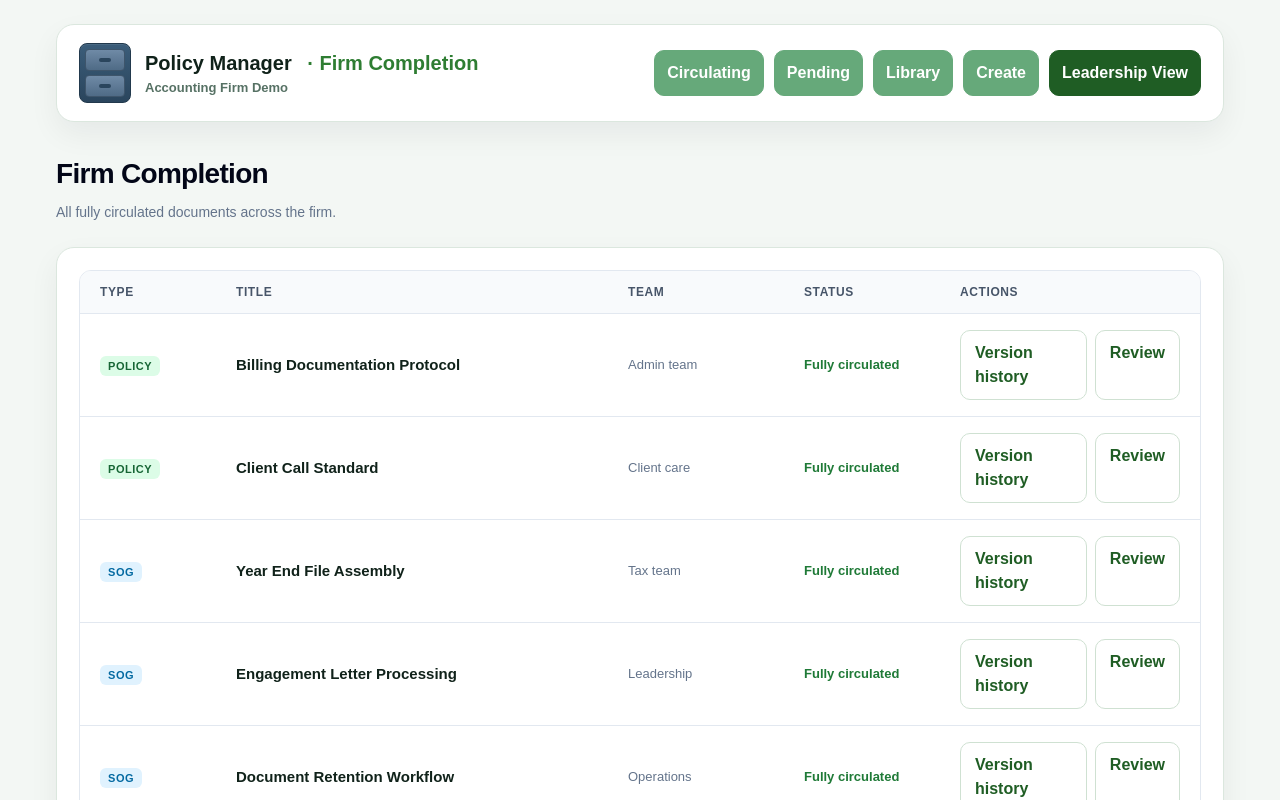
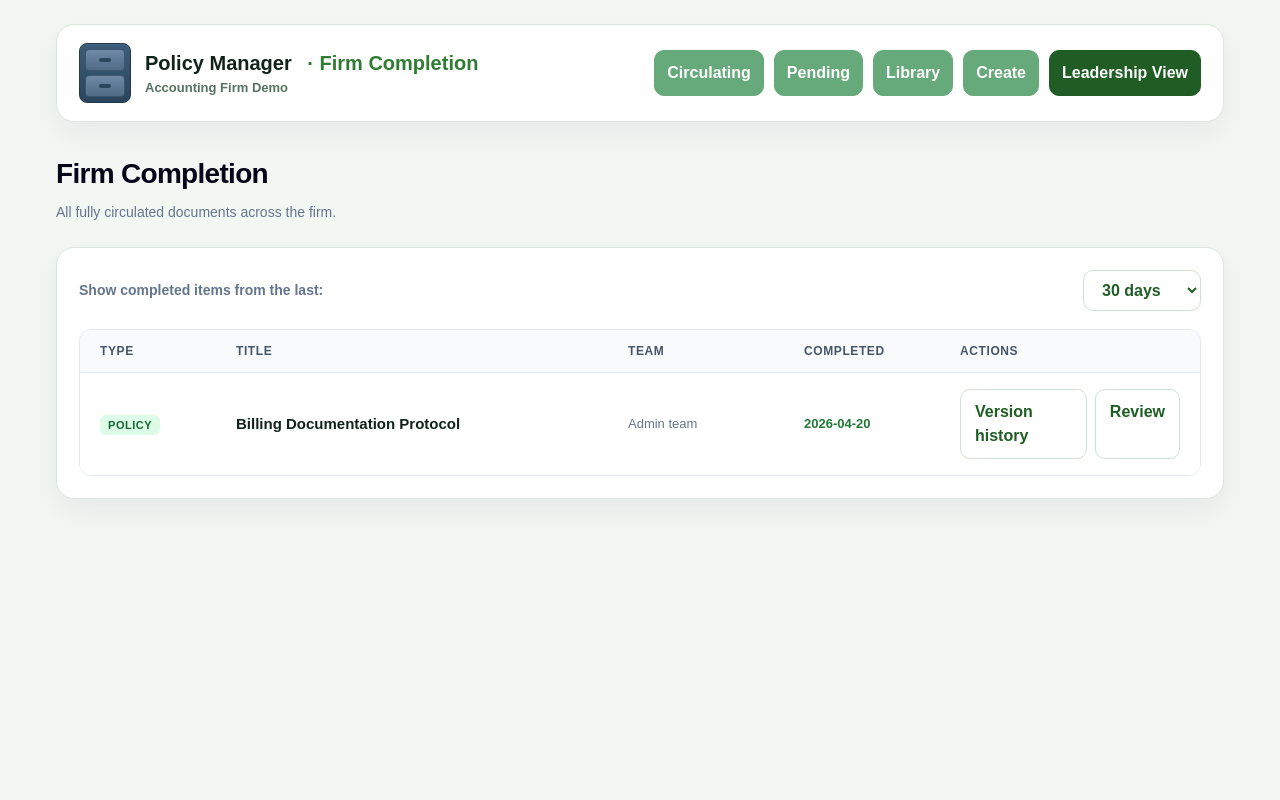
Before and after one commit to phoenixinc37-hue/policy-manager, a Next.js app: page /completion in a window 1280 px wide. Shown: the top 800 px of the page. Built offline with nearby package versions, Linux system fonts and the light colour scheme.

Commit message:
feat: add completion date range filter

```diff
--- a/app/completion/page.tsx
+++ b/app/completion/page.tsx
@@ -1,9 +1,25 @@
+"use client";
+
 import Link from "next/link";
 import { documents } from "../data";
 import { cabinetIcon, drawerHandle, drawerRow } from "../cabinet";
 
-export default function CompletionPage() {
-  const completed = documents.filter((doc) => doc.assignedTo.length > 0 && doc.acknowledgedBy.length === doc.assignedTo.length);
+const dateRanges = [30, 60, 180, 365] as const;
+
+export default function CompletionPage({ searchParams }: { searchParams?: { days?: string } }) {
+  const selectedDays = dateRanges.includes(Number(searchParams?.days) as 30 | 60 | 180 | 365)
+    ? Number(searchParams?.days)
+    : 30;
+
+  const cutoff = new Date("2026-04-28T12:00:00Z");
+  cutoff.setUTCDate(cutoff.getUTCDate() - selectedDays);
+
+  const completed = documents.filter((doc) => {
+    if (!(doc.assignedTo.length > 0 && doc.acknowledgedBy.length === doc.assignedTo.length && doc.completedDate)) {
+      return false;
+    }
+    return new Date(doc.completedDate) >= cutoff;
+  });
 
   return (
     <div style={{ minHeight: "100vh", background: "#f3f7f4", color: "#10221a", fontFamily: "Arial, sans-serif" }}>
@@ -30,12 +46,27 @@ export default function CompletionPage() {
           <p style={{ color: "#64748b", fontSize: 14, marginBottom: 24 }}>All fully circulated documents across the firm.</p>
 
           <section style={panelCard}>
+            <div style={{ display: "flex", justifyContent: "space-between", alignItems: "center", gap: 16, flexWrap: "wrap", marginBottom: 18 }}>
+              <div style={{ fontSize: 14, color: "#64748b", fontWeight: 700 }}>Show completed items from the last:</div>
+              <select
+                value={selectedDays}
+                onChange={(event) => {
+                  window.location.href = `/completion?days=${event.target.value}`;
+                }}
+                style={rangeSelect}
+              >
+                <option value="30">30 days</option>
+                <option value="60">60 days</option>
+                <option value="180">180 days</option>
+                <option value="365">365 days</option>
+              </select>
+            </div>
             <div style={{ border: "1px solid #e2e8f0", borderRadius: 12, overflow: "hidden" }}>
               <div style={tableHeader}>
                 <div>Type</div>
                 <div>Title</div>
                 <div>Team</div>
-                <div>Status</div>
+                <div>Completed</div>
                 <div>Actions</div>
               </div>
 
@@ -49,7 +80,7 @@ export default function CompletionPage() {
                     </div>
                     <div style={{ fontSize: 15, fontWeight: 600 }}>{doc.title}</div>
                     <div style={{ fontSize: 13, color: "#64748b" }}>{doc.team}</div>
-                    <div style={{ fontSize: 13, color: "#1f7a37", fontWeight: 700 }}>Fully circulated</div>
+                    <div style={{ fontSize: 13, color: "#1f7a37", fontWeight: 700 }}>{doc.completedDate}</div>
                     <div style={{ display: "flex", gap: 8, justifyContent: "flex-end" }}>
                       <Link href={`/completion/history/${doc.id}`} style={actionButtonLink}>Version history</Link>
                       <Link href={`/completion/review/${doc.id}`} style={actionButtonLink}>Review</Link>
@@ -156,3 +187,12 @@ const actionButtonLink = {
   fontWeight: 700,
   border: "1px solid #cfe1d2",
 };
+
+const rangeSelect = {
+  padding: "10px 14px",
+  borderRadius: 10,
+  fontWeight: 700,
+  border: "1px solid #cfe1d2",
+  background: "#ffffff",
+  color: "#1f5d24",
+};
--- a/app/data.ts
+++ b/app/data.ts
@@ -10,6 +10,7 @@ export type PolicyDocument = {
   acknowledgedBy: string[];
   status: DocumentStatus;
   effectiveDate?: string;
+  completedDate?: string;
   needsAttention?: boolean;
   awaitingApproval?: boolean;
   latestPublished?: boolean;
@@ -49,6 +50,7 @@ export const documents: PolicyDocument[] = [
     acknowledgedBy: employees,
     status: "library",
     effectiveDate: "Jan 8, 2026",
+    completedDate: "2026-04-20",
   },
   {
     id: "policy-client-call-standard",
@@ -59,6 +61,7 @@ export const documents: PolicyDocument[] = [
     acknowledgedBy: employees,
     status: "library",
     effectiveDate: "Feb 14, 2026",
+    completedDate: "2026-03-18",
   },
   {
     id: "sog-month-end-closing",
@@ -89,6 +92,7 @@ export const documents: PolicyDocument[] = [
     acknowledgedBy: employees,
     status: "library",
     effectiveDate: "Mar 4, 2026",
+    completedDate: "2026-02-15",
   },
   {
     id: "sog-engagement-letter-processing",
@@ -99,6 +103,7 @@ export const documents: PolicyDocument[] = [
     acknowledgedBy: employees,
     status: "library",
     effectiveDate: "Mar 21, 2026",
+    completedDate: "2025-12-10",
   },
   {
     id: "sog-document-retention-workflow",
@@ -109,6 +114,7 @@ export const documents: PolicyDocument[] = [
     acknowledgedBy: employees,
     status: "library",
     effectiveDate: "Apr 2, 2026",
+    completedDate: "2025-07-15",
   },
   {
     id: "memo-remote-work-expectations",
@@ -119,6 +125,7 @@ export const documents: PolicyDocument[] = [
     acknowledgedBy: employees,
     status: "library",
     effectiveDate: "Apr 9, 2026",
+    completedDate: "2025-05-10",
     latestPublished: true,
   },
   {
```
